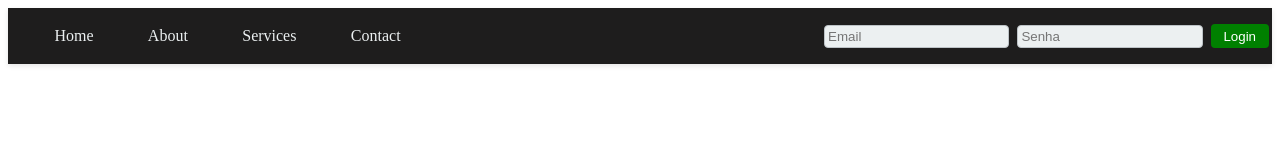
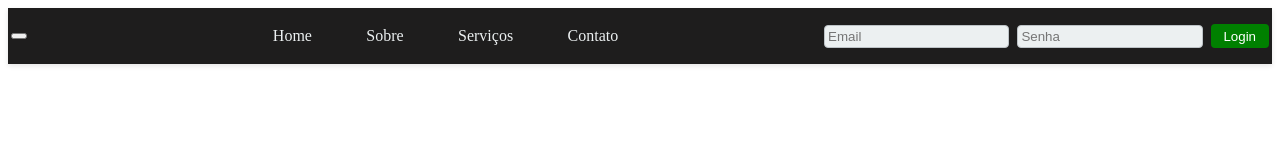
Before and after one commit to Mota-Silva/DEV.WEB-2025.2, a plain HTML site: page HTML/Formulario-html+css/index.html in a window 1280 px wide. Both pictures are taken after a click on the link "Home". Drawn offline with Linux system fonts and the light colour scheme.

Commit message:
update commit message

```diff
--- a/HTML/Formulario-html+css/index.html
+++ b/HTML/Formulario-html+css/index.html
@@ -4,18 +4,26 @@
     <meta charset="UTF-8">
     <meta name="viewport" content="width=device-width, initial-scale=1">
     <title>Menu de Navegação Responsivo</title>
-    <link rel="stylesheet" href="styles.css">
+    <link rel="stylesheet" href="https://cdn.jsdelivr.net/gh/Mota-Silva/DEV.WEB-2025.2@main/HTML/Formulario-html%2Bcss/styles.css">
 </head>
 <body>
     <div class="container">
         <header>
             <nav>
+
+                <button class="menu-toggle" aria-label="Abrir menu">
+                    <span></span>
+                    <span></span>
+                    <span></span>
+                </button>
+
                 <ul class="nav-links">
                     <li><a href="#">Home</a></li>
-                    <li><a href="#">About</a></li>
-                    <li><a href="#">Services</a></li>
-                    <li><a href="#">Contact</a></li>
+                    <li><a href="#">Sobre</a></li>
+                    <li><a href="#">Serviços</a></li>
+                    <li><a href="#">Contato</a></li>
                 </ul>
+
                 <form class="login-form">
                     <input type="email" placeholder="Email" required>
                     <input type="password" placeholder="Senha" required>
@@ -23,6 +31,33 @@
                 </form>
             </nav>
         </header>
-    </script>
+
+
+
+        <script>
+            // JavaScript para o menu hamburger
+            document.addEventListener('DOMContentLoaded', function() {
+                const menuToggle = document.querySelector('.menu-toggle');
+                const navLinks = document.querySelector('.nav-links');
+                const loginForm = document.querySelector('.login-form');
+
+                menuToggle.addEventListener('click', function() {
+                    navLinks.classList.toggle('active');
+                    loginForm.classList.toggle('active');
+                    menuToggle.classList.toggle('active');
+                });
+
+                // Fechar o menu ao clicar em um link
+                const navItems = document.querySelectorAll('.nav-links a');
+                navItems.forEach(item => {
+                    item.addEventListener('click', function() {
+                        navLinks.classList.remove('active');
+                        loginForm.classList.remove('active');
+                        menuToggle.classList.remove('active');
+                    });
+                });
+            });
+        </script>
+    </div>
 </body>
 </html>
```
